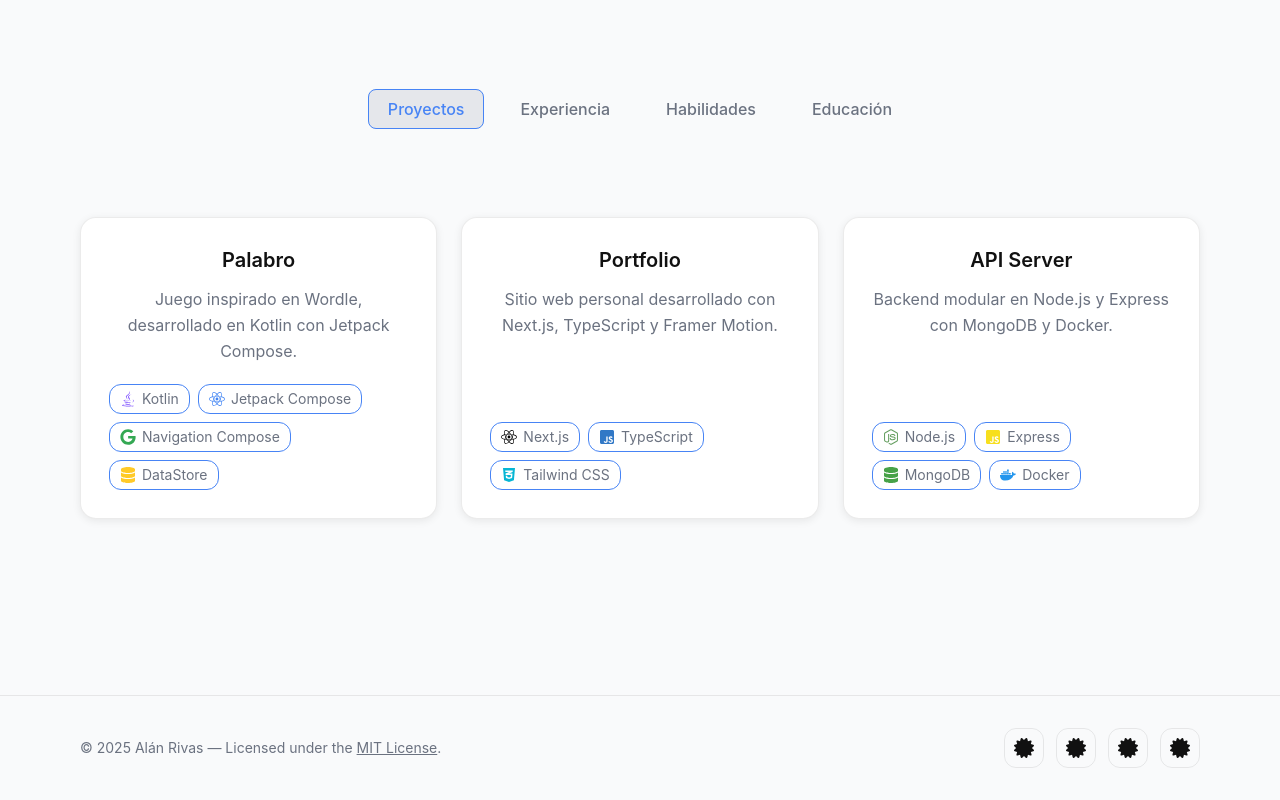
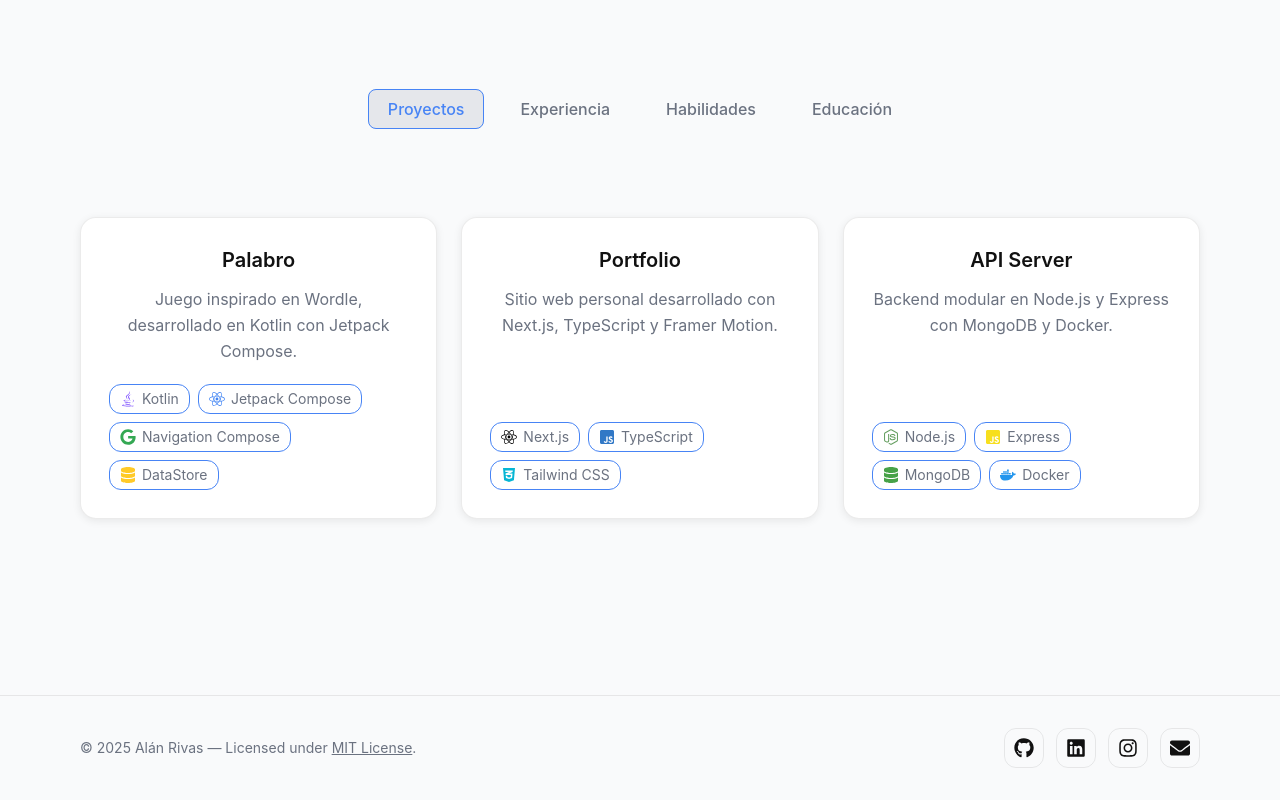
Before and after one commit to alanrp00/portfolio, a Next.js app in the folder frontend/: page / in a window 1280 px wide. Shown: the part 791-1591 px from the top of the page. Built offline with nearby package versions, Linux system fonts and the light colour scheme.

Commit message:
feat(Footer.tsx): ajustar color icono github con el tema

```diff
--- a/frontend/src/components/Footer.tsx
+++ b/frontend/src/components/Footer.tsx
@@ -1,39 +1,84 @@
-// frontend/src/components/layout/Footer.tsx
 "use client";
 
 import { getIcon } from "@/utils/iconMap";
 import Link from "next/link";
+import { useEffect, useState } from "react";
 
 type Social = {
   name: string;
   href: string;
-  icon: string; // clave que exista en tu iconMap (p.ej. "Github", "Linkedin", "Twitter", "Mail")
+  icon: string;
+  color: string;
   sr?: string;
 };
 
-const SOCIALS: Social[] = [
-  { name: "GitHub", href: "https://github.com/tu-usuario", icon: "Github" },
-  { name: "LinkedIn", href: "https://www.linkedin.com/in/tu-usuario", icon: "Linkedin" },
-  { name: "X", href: "https://x.com/tu-usuario", icon: "Twitter" },
-  { name: "Email", href: "mailto:tu-email@dominio.com", icon: "Mail", sr: "Enviar email" },
-];
-
 export default function Footer() {
   const year = new Date().getFullYear();
+  const [theme, setTheme] = useState<"light" | "dark">("dark");
+
+  // 🔄 Detectar el tema a través del atributo data-theme (usado por ThemeToggle.tsx)
+  useEffect(() => {
+    const root = document.documentElement;
+
+    const updateTheme = () => {
+      const current = root.getAttribute("data-theme") as "light" | "dark" | null;
+      if (current) setTheme(current);
+    };
+
+    // Ejecutar al montar
+    updateTheme();
+
+    // Escuchar cambios de atributo (cuando el usuario cambia el tema)
+    const observer = new MutationObserver(updateTheme);
+    observer.observe(root, { attributes: true, attributeFilter: ["data-theme"] });
+
+    return () => observer.disconnect();
+  }, []);
+
+  // 🎨 Colores oficiales
+  const SOCIALS: Social[] = [
+    {
+      name: "GitHub",
+      href: "https://github.com/tu-usuario",
+      icon: "FaGithub",
+      color: theme === "dark" ? "#E5E5E5" : "#181717", // gris claro en oscuro, negro en claro
+    },
+    {
+      name: "LinkedIn",
+      href: "https://www.linkedin.com/in/tu-usuario",
+      icon: "FaLinkedin",
+      color: "#0A66C2",
+    },
+    {
+      name: "Instagram",
+      href: "https://www.instagram.com/tu-usuario",
+      icon: "FaInstagram",
+      color: "#E4405F",
+    },
+    {
+      name: "Email",
+      href: "mailto:tu-email@dominio.com",
+      icon: "FaEnvelope",
+      color: "#D14836",
+      sr: "Enviar email",
+    },
+  ];
 
   return (
     <footer
       id="footer"
-      className="mt-14 border-t border-[var(--color-border)] bg-[var(--color-bg)]">
+      className="mt-14 border-t border-[var(--color-border)] bg-[var(--color-bg)]"
+    >
       <div className="mx-auto max-w-6xl px-4 py-8 flex flex-col gap-6 md:flex-row md:items-center md:justify-between">
         {/* Copyright + MIT */}
         <div className="text-sm text-[var(--color-text-secondary)]">
-          © {year} Alán Rivas — Licensed under the{" "}
+          © {year} Alán Rivas — Licensed under{" "}
           <Link href="/LICENSE" className="underline hover:text-[var(--color-text-primary)]">
             MIT License
           </Link>
           .
         </div>
+
         {/* Socials */}
         <div className="flex items-center gap-3">
           {SOCIALS.map((s) => {
@@ -44,16 +89,25 @@
                 href={s.href}
                 target={s.href.startsWith("http") ? "_blank" : undefined}
                 rel={s.href.startsWith("http") ? "noopener noreferrer" : undefined}
-                className="inline-flex items-center justify-center w-10 h-10 rounded-xl border border-[var(--color-border)] hover:border-[var(--accent)] text-[var(--color-text-primary)] transition-colors"
+                className="inline-flex items-center justify-center w-10 h-10 rounded-xl border border-[var(--color-border)] text-[var(--color-text-primary)] transition-all duration-300 hover:scale-110"
                 aria-label={s.sr ?? s.name}
+                style={{
+                  transition: "color 0.3s ease, border-color 0.3s ease",
+                }}
+                onMouseEnter={(e) => {
+                  (e.currentTarget as HTMLElement).style.color = s.color;
+                  (e.currentTarget as HTMLElement).style.borderColor = s.color;
+                }}
+                onMouseLeave={(e) => {
+                  (e.currentTarget as HTMLElement).style.color = "";
+                  (e.currentTarget as HTMLElement).style.borderColor = "var(--color-border)";
+                }}
               >
                 {Icon ? <Icon className="w-5 h-5" /> : <span className="text-sm">{s.name[0]}</span>}
               </Link>
             );
           })}
         </div>
-
-
       </div>
     </footer>
   );
```
Also changed, not shown: frontend/src/utils/iconMap.ts (+8 -0 lines).
